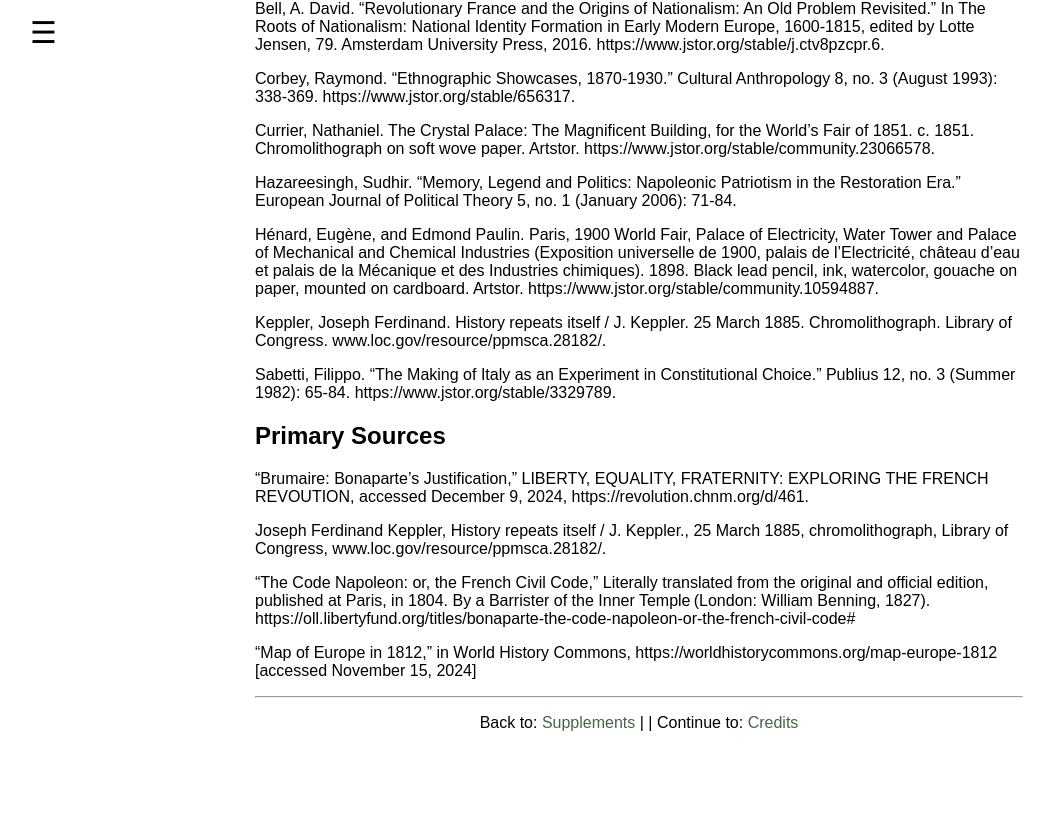
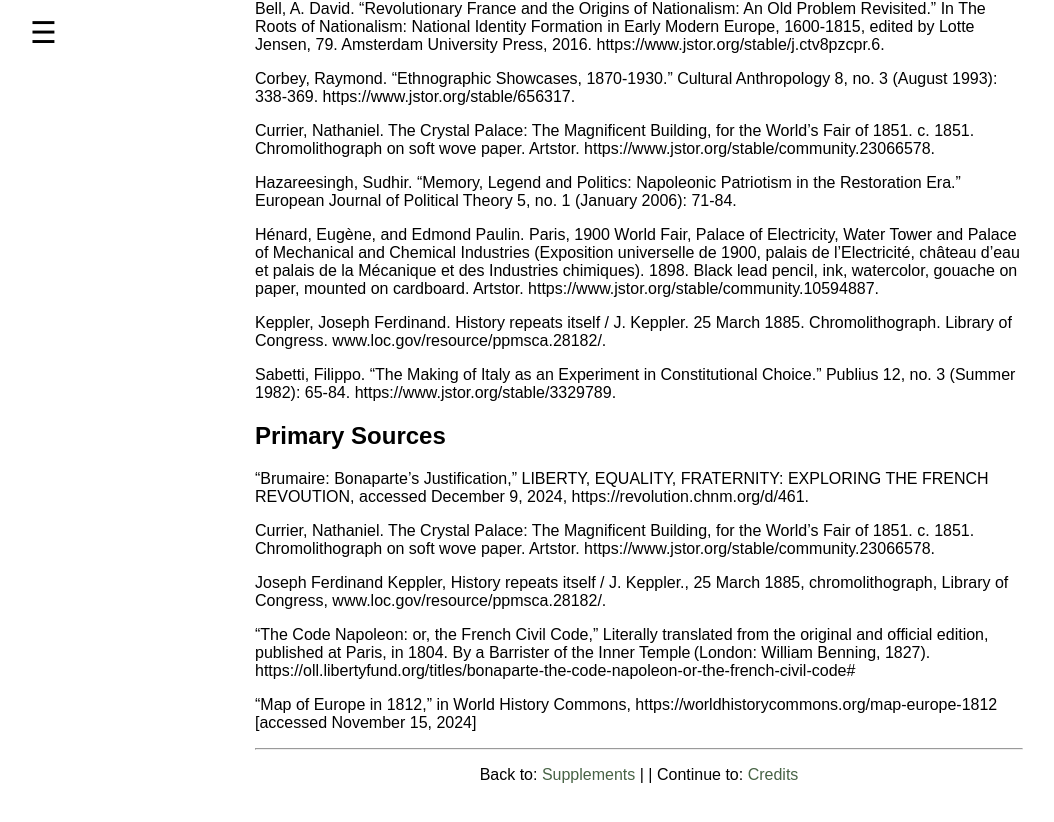
Before and after one commit to carmonamatt/Carmona-Matthew-EUH3205, a Jekyll site: the page built from 005_bibliography.md, in a window 1280 px wide and 900 px high, scrolled down 1545 px. Shown: the top 822 px of the window, without its empty margins (1-1055 px from the left). Built offline with Jekyll 4.4.1, drawn with Linux system fonts in a browser that asks for light colours.

Commit message:
Update 005_bibliography.md

```diff
--- a/005_bibliography.md
+++ b/005_bibliography.md
@@ -75,6 +75,8 @@ Sabetti, Filippo. “The Making of Italy as an Experiment in Constitutional Choi
 
 “Brumaire: Bonaparte’s Justification,” LIBERTY, EQUALITY, FRATERNITY: EXPLORING THE FRENCH REVOUTION, accessed December 9, 2024, https://revolution.chnm.org/d/461.
 
+Currier, Nathaniel. The Crystal Palace: The Magnificent Building, for the World’s Fair of 1851. c. 1851. Chromolithograph on soft wove paper. Artstor. https://www.jstor.org/stable/community.23066578.
+
 Joseph Ferdinand Keppler, History repeats itself / J. Keppler., 25 March 1885, chromolithograph, Library of Congress, www.loc.gov/resource/ppmsca.28182/.
 
 “The Code Napoleon: or, the French Civil Code,” Literally translated from the original and official edition, published at Paris, in 1804. By a Barrister of the Inner Temple (London: William Benning, 1827). https://oll.libertyfund.org/titles/bonaparte-the-code-napoleon-or-the-french-civil-code#
```
